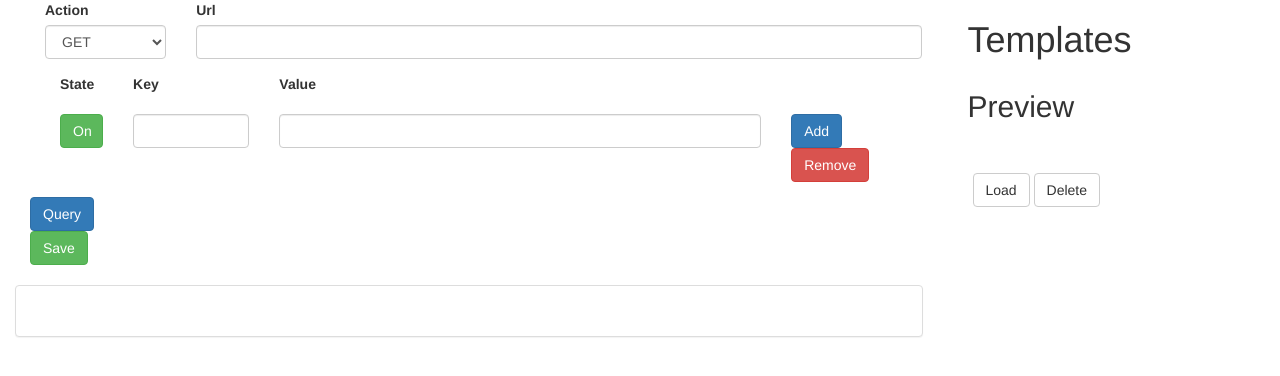
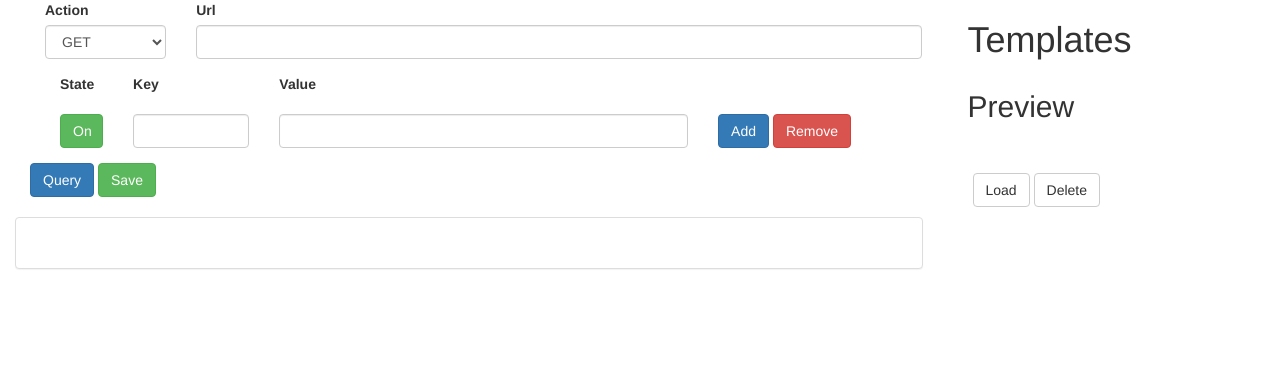
Before and after one commit to efjboss/neio-rest, a Yii app: template views/site/index.php in a window 1280 px wide. Shown: the top 376 px of the page. Run offline with PHP 8.4 and a stand-in for Yii, Linux system fonts and the light colour scheme; the template is opened without the code that fills it, so the values that code supplies are empty; some libraries are stand-ins or nearby versions.

Commit message:
Change grid size for smaller screens

```diff
--- a/views/site/index.php
+++ b/views/site/index.php
@@ -39,16 +39,16 @@
             <div class="form-group col-lg-2">
                 <input id="params_key" name="params_key[]" type="text" class="form-control" />
             </div>
-            <div class="form-group col-lg-7">
+            <div class="form-group col-lg-6">
                 <input id="params_val" name="params_val[]" type="text" class="form-control" />
             </div>
-            <div class="form-group col-lg-2">
+            <div class="form-group col-lg-3">
                 <button type="button" class="addparam btn btn-primary">Add</button>
                 <button type="button" class="removeparam btn btn-danger">Remove</button>
             </div>
         </div>
 
-        <div class="row col-lg-2">
+        <div class="row col-lg-3">
             <button id="submitbutton" type="button" class="btn btn-primary">Query</button>
             <button id="savebutton" type="button" class="btn btn-success">Save</button>
         </div>
```
